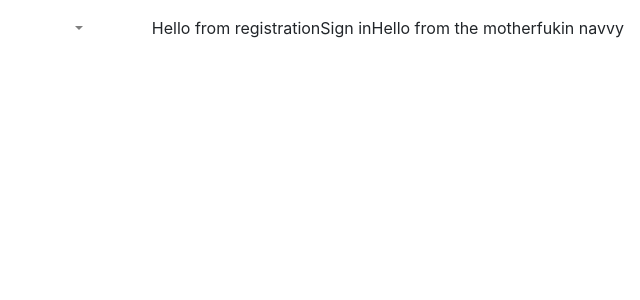
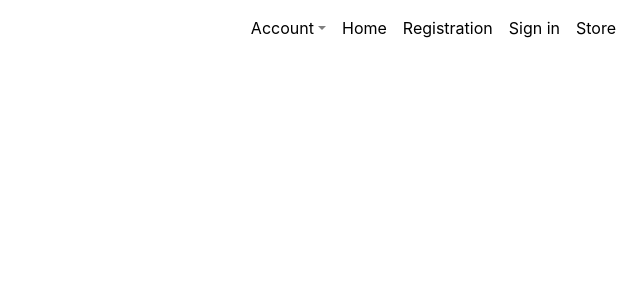
Before and after one commit to jamievullo/rubikstime, a React (Create React App) app: page / in a window 1280 px wide. Shown: the top 300 px of the page, without its empty margins (640-1280 px from the left). Built offline with nearby package versions, Linux system fonts and the light colour scheme.

Commit message:
Adding pages to navbar and adding routes and setup for dropdown signin or registration.

```diff
--- a/src/componenets/RTNavbar.js
+++ b/src/componenets/RTNavbar.js
@@ -22,7 +22,7 @@ class RTNavbar extends React.Component {
                         <Navbar.Collapse id="navbar-toggle">
                             <Nav className="ml-auto">
                                 <NavDropdown className="account" style={{margin: 'inherit'}} title={
-                                    <span className="mr-auto" style={{color: "white"}}>Account</span>
+                                    <span className="mr-auto" style={{color: "black"}}>Account</span>
                                         } id="basic-dropdown">
 
                                     <NavDropdown.Item as={Link} to='/' onClick={this.handleLogoutClick}>
@@ -36,14 +36,13 @@ class RTNavbar extends React.Component {
                                         Create Account
                                     </NavDropdown.Item>
 
-
                                 </NavDropdown>
-                                <Link className="nav-link" style={{color: "white", margin: 'inherit'}} to='/'>Home</Link>
-                           </Nav>
+                                <Link className="nav-link" style={{color: "black", margin: 'inherit'}} to='/'>Home</Link>
+                                <Link className="nav-link" style={{color: "black", margin: 'inherit'}} to='/'><Registration /></Link>
+                                <Link className="nav-link" style={{color: "black", margin: 'inherit'}} to='/'><SignIn /></Link>
+                                <Link className="nav-link" style={{color: "black", margin: 'inherit'}} to='/'><Store /></Link>
+                            </Nav>
                         </Navbar.Collapse>
-                    <Registration />
-                    <SignIn />
-                    <Store />
                 </Navbar>
             </Container>
         )
--- a/src/pages/Registration.js
+++ b/src/pages/Registration.js
@@ -4,7 +4,7 @@ class Registration extends React.Component {
     render() {
         return (
             <div>
-                Hello from registration
+                Registration
             </div>
         )
     }
--- a/src/pages/Store.js
+++ b/src/pages/Store.js
@@ -4,7 +4,7 @@ class Store extends React.Component {
     render() {
         return (
             <div>
-                Hello from the motherfukin navvy
+                Store
             </div>
         )
     }
```
